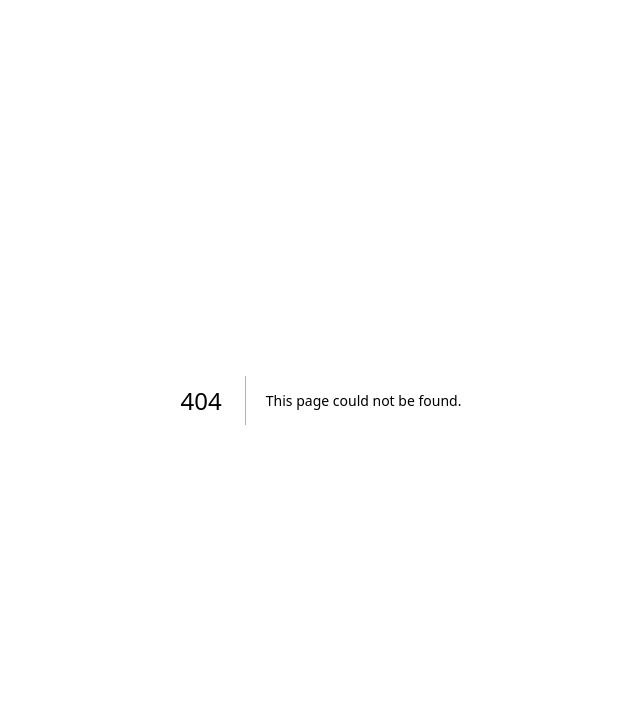
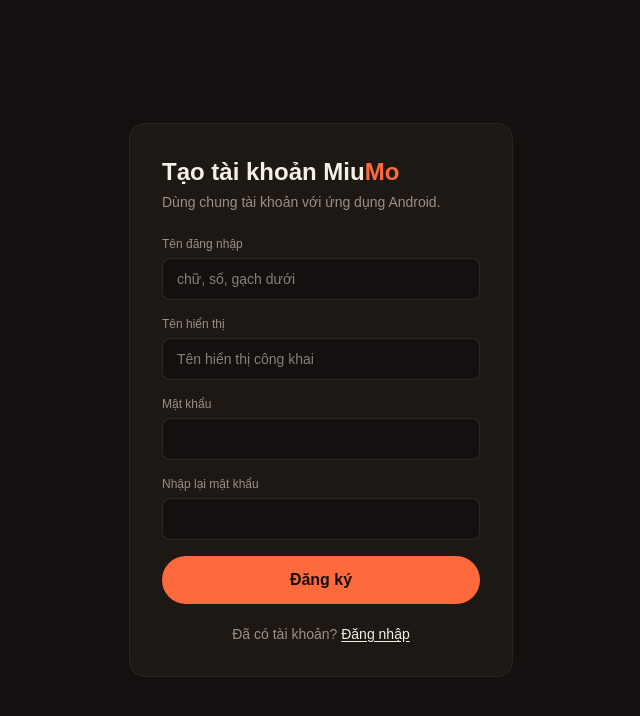
Before and after one commit to thichlendo/thichlendo, a Next.js app: page /register in a window 1280 px wide. Before the commit this address had no page. Shown: the top 716 px of the page, without its empty margins (319-959 px from the left). Built offline with nearby package versions, Linux system fonts and the light colour scheme.

Commit message:
Create page.tsx

```diff
--- /dev/null
+++ b/app/register/page.tsx
@@ -0,0 +1,119 @@
+"use client";
+
+import { useState, type FormEvent } from "react";
+import { useRouter } from "next/navigation";
+
+export default function RegisterPage() {
+  const router = useRouter();
+  const [username, setUsername] = useState("");
+  const [displayName, setDisplayName] = useState("");
+  const [password, setPassword] = useState("");
+  const [confirm, setConfirm] = useState("");
+  const [error, setError] = useState<string | null>(null);
+  const [loading, setLoading] = useState(false);
+
+  async function handleSubmit(e: FormEvent) {
+    e.preventDefault();
+    setError(null);
+
+    if (password !== confirm) {
+      setError("Mật khẩu nhập lại không khớp.");
+      return;
+    }
+
+    setLoading(true);
+    try {
+      const res = await fetch("/api/register", {
+        method: "POST",
+        headers: { "Content-Type": "application/json" },
+        body: JSON.stringify({ username, displayName, password }),
+      });
+      const data = await res.json();
+      if (!res.ok) {
+        setError(data.error || "Đăng ký thất bại.");
+        return;
+      }
+      router.push("/feed");
+    } catch {
+      setError("Không kết nối được máy chủ.");
+    } finally {
+      setLoading(false);
+    }
+  }
+
+  return (
+    <main className="min-h-screen bg-[#14100F] text-[#F5EFE6] flex items-center justify-center px-6 py-16">
+      <form
+        onSubmit={handleSubmit}
+        className="w-full max-w-sm bg-[#1E1815] border border-white/5 rounded-2xl p-8"
+      >
+        <h1 className="text-2xl font-extrabold mb-1">
+          Tạo tài khoản Miu<span className="text-[#FF6A3D]">Mo</span>
+        </h1>
+        <p className="text-sm text-[#9C8F84] mb-6">
+          Dùng chung tài khoản với ứng dụng Android.
+        </p>
+
+        <Field
+          label="Tên đăng nhập"
+          value={username}
+          onChange={setUsername}
+          placeholder="chữ, số, gạch dưới"
+        />
+        <Field
+          label="Tên hiển thị"
+          value={displayName}
+          onChange={setDisplayName}
+          placeholder="Tên hiển thị công khai"
+        />
+        <Field label="Mật khẩu" value={password} onChange={setPassword} type="password" />
+        <Field label="Nhập lại mật khẩu" value={confirm} onChange={setConfirm} type="password" />
+
+        {error && <p className="text-sm text-[#FF6A3D] mb-4">{error}</p>}
+
+        <button
+          type="submit"
+          disabled={loading}
+          className="w-full bg-[#FF6A3D] hover:bg-[#FF7D51] disabled:opacity-50 text-[#14100F] font-semibold py-3 rounded-full transition-colors"
+        >
+          {loading ? "Đang tạo..." : "Đăng ký"}
+        </button>
+
+        <p className="text-sm text-[#9C8F84] mt-5 text-center">
+          Đã có tài khoản?{" "}
+          <a href="/login" className="text-[#F5EFE6] underline underline-offset-2">
+            Đăng nhập
+          </a>
+        </p>
+      </form>
+    </main>
+  );
+}
+
+function Field({
+  label,
+  value,
+  onChange,
+  type = "text",
+  placeholder,
+}: {
+  label: string;
+  value: string;
+  onChange: (v: string) => void;
+  type?: string;
+  placeholder?: string;
+}) {
+  return (
+    <label className="block mb-4">
+      <span className="block text-xs text-[#9C8F84] mb-1.5">{label}</span>
+      <input
+        type={type}
+        required
+        value={value}
+        placeholder={placeholder}
+        onChange={(e) => onChange(e.target.value)}
+        className="w-full bg-[#14100F] border border-white/10 rounded-lg px-3.5 py-2.5 text-sm text-[#F5EFE6] outline-none focus:border-[#FF6A3D] transition-colors"
+      />
+    </label>
+  );
+      }
```
